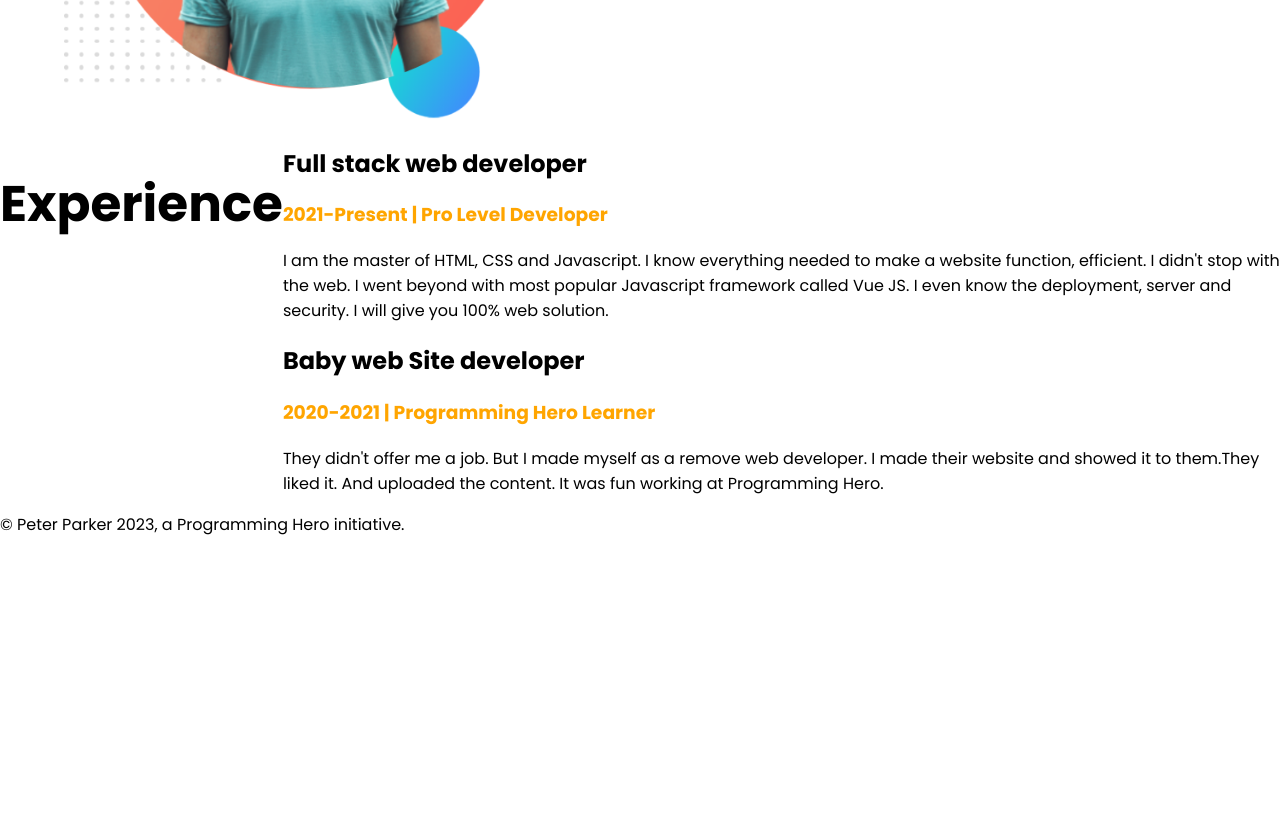
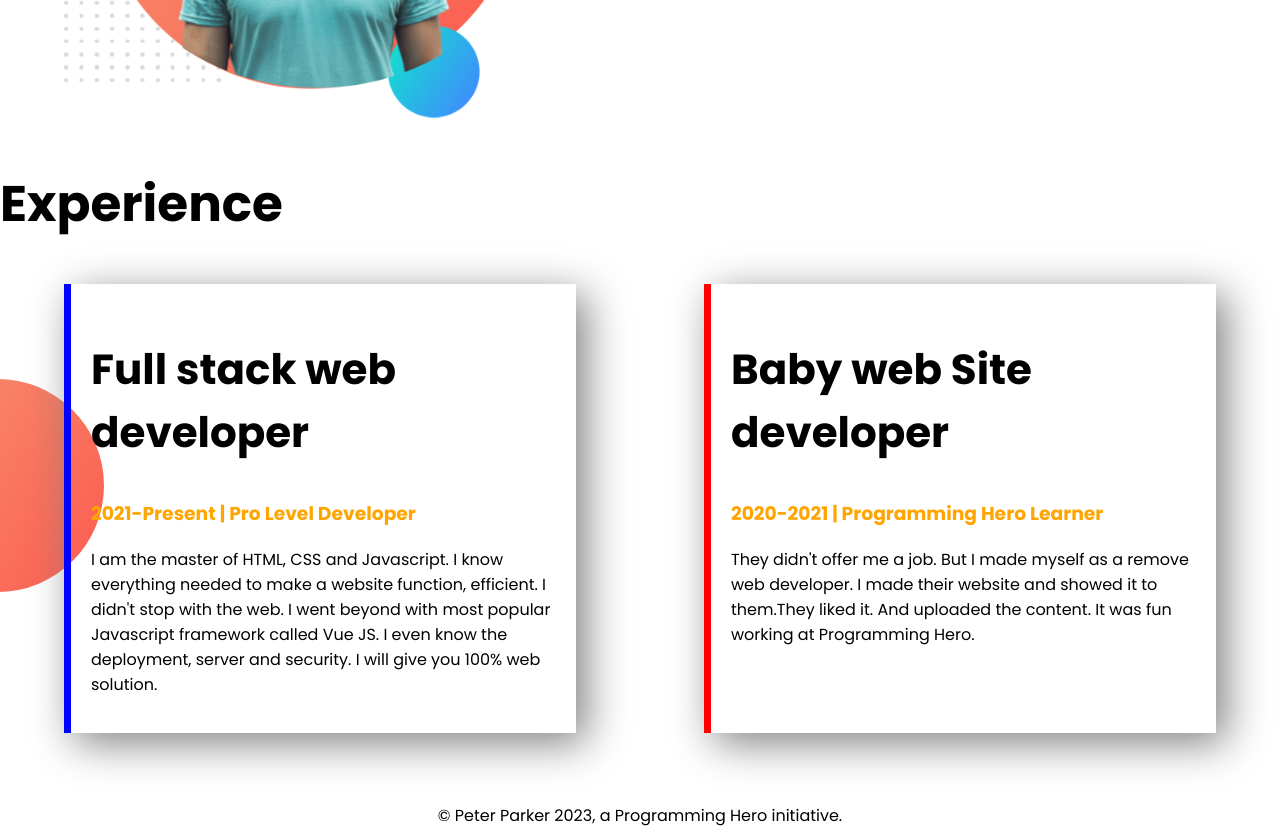
Before and after one commit to Tanjidhossain/testagainone, a plain HTML site: page index.html in a window 1280 px wide. Shown: the part 920-1748 px from the top of the page. Before the commit the page ends 1457 px from the top, so only its background shows below. Drawn offline with Linux system fonts and the light colour scheme.

Commit message:
Update style.css

```diff
--- a/style.css
+++ b/style.css
@@ -6,11 +6,15 @@ h1{
     font-size: 50px ;
 }
 
+h2{
+    font-size: 42px;
+}
+
 .orange-color {
     color: orange;
 }
 
-section{
+.flexible-container{
     display: flex;
 }
 
@@ -43,3 +47,32 @@ section{
      background-position: right;
 
 }
+
+.experience-area{
+    background-image: url(images/exp-bg.png);
+     background-repeat: no-repeat;
+     background-position: left;
+
+
+}
+
+
+.experience-item{
+    box-shadow: 10px 10px 40px gray;
+    width: 40%;
+    padding: 20px;
+    margin-left: 5%;
+    margin-right: 5%;
+    margin-bottom: 70px;
+    border-left:7px solid blue;
+
+}
+
+#border-last{
+
+     border-left:7px solid red;
+}
+
+footer{
+    text-align: center;
+}
```
